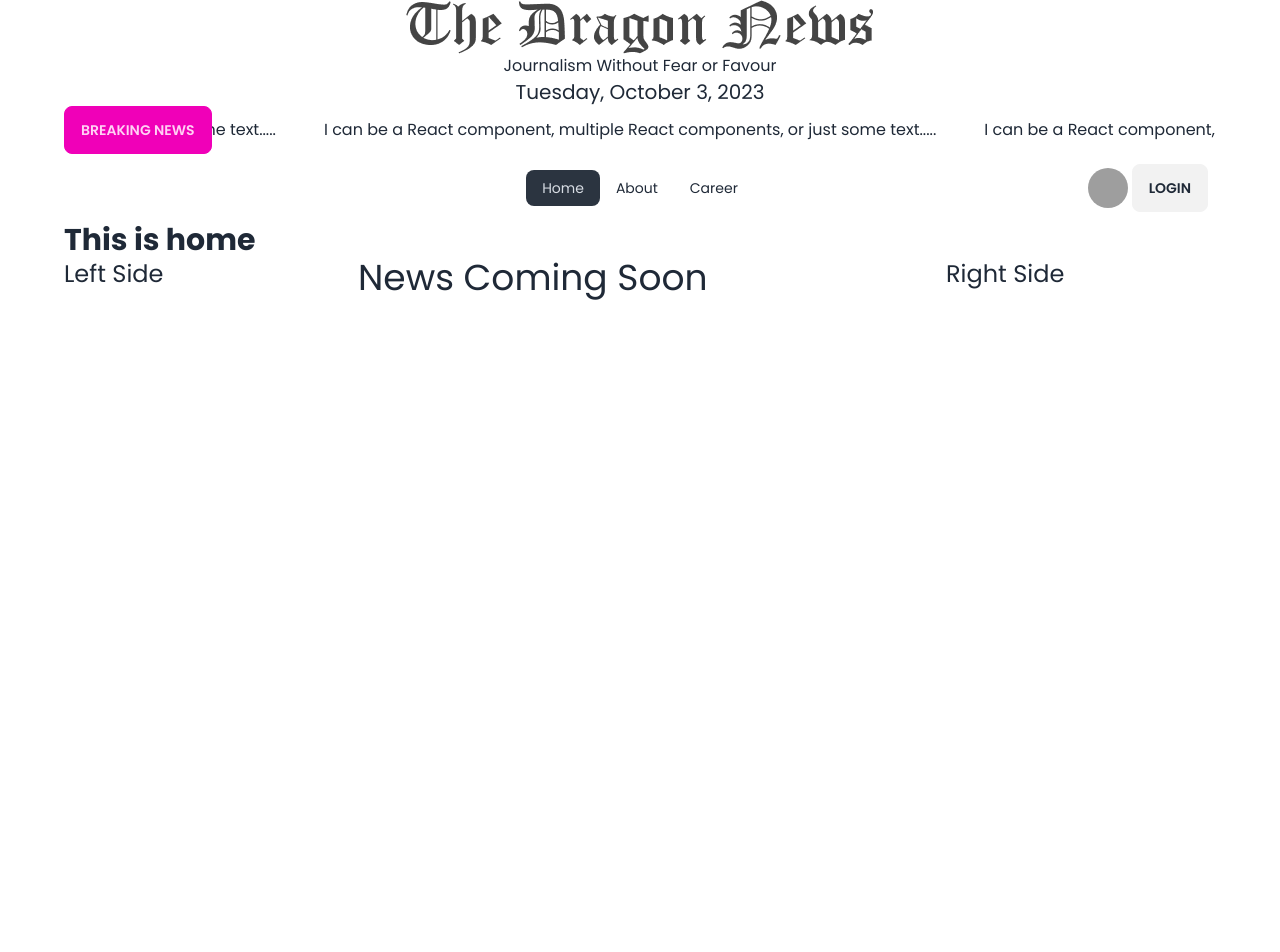
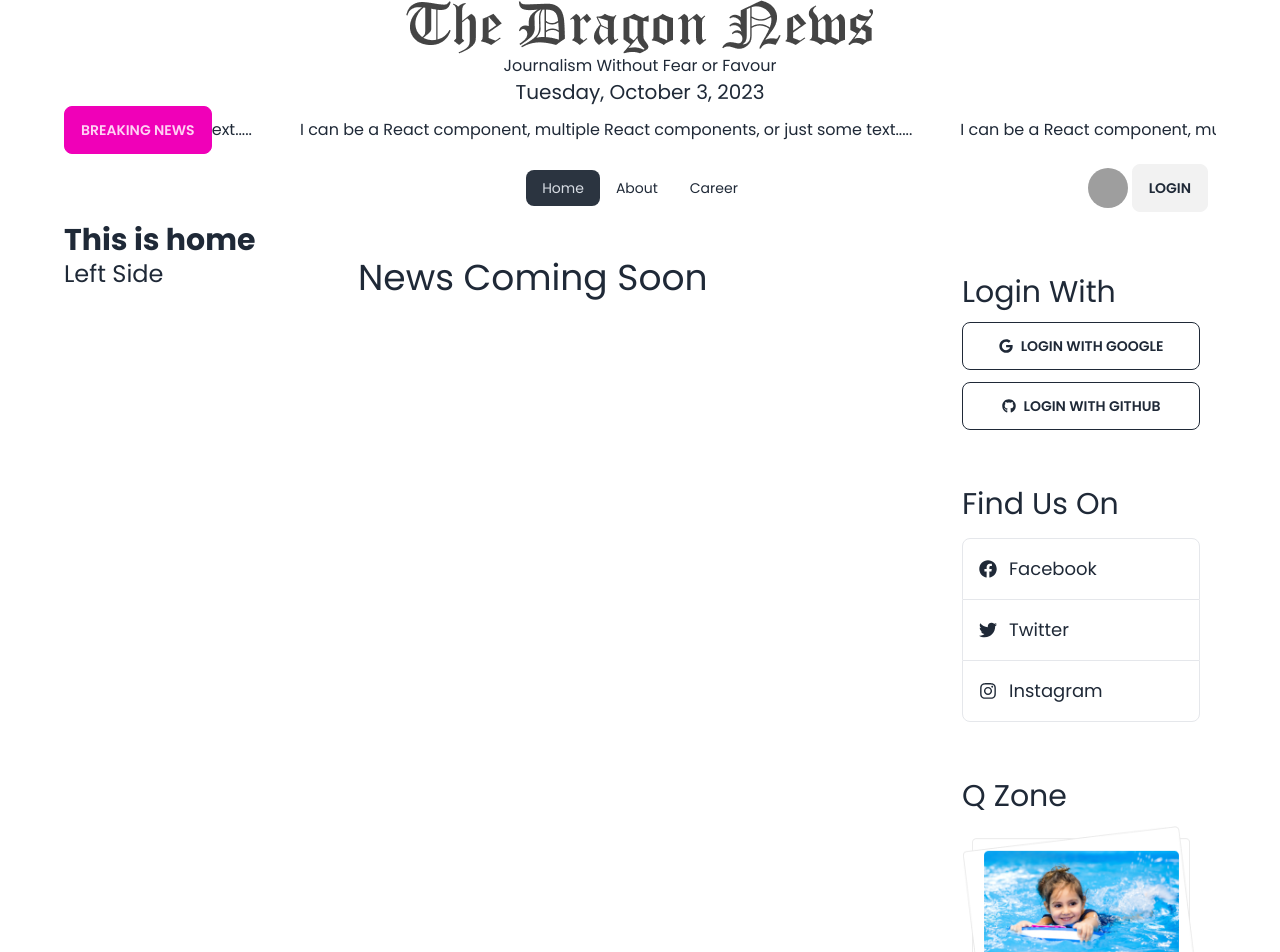
Before and after one commit to mahfuj80/React-Dragon-News-M9, a React (Vite) app: page / in a window 1280 px wide. Shown: the top 952 px of the page. Before the commit the page ends 800 px from the top, so only its background shows below. Built offline with nearby package versions, Linux system fonts and the light colour scheme; grey boxes are pictures that could not be loaded.

Commit message:
Right navigation and info with icons added

```diff
--- a/package.json
+++ b/package.json
@@ -17,6 +17,7 @@
     "react": "^18.2.0",
     "react-dom": "^18.2.0",
     "react-fast-marquee": "^1.6.1",
+    "react-icons": "^4.11.0",
     "react-router-dom": "^6.16.0",
     "sort-by": "^1.2.0"
   },
--- a/src/Pages/Shared/RightSideNav/RightSideNav.jsx
+++ b/src/Pages/Shared/RightSideNav/RightSideNav.jsx
@@ -1,7 +1,53 @@
+import {
+  FaFacebook,
+  FaGithub,
+  FaGoogle,
+  FaInstagram,
+  FaTwitter,
+} from 'react-icons/fa';
+import qZone1 from '../../../assets/qZone1.png';
+import qZone2 from '../../../assets/qZone2.png';
+import qZone3 from '../../../assets/qZone3.png';
 const RightSideNav = () => {
   return (
     <div>
-      <h2 className="text-2xl">Right Side</h2>
+      <div className="p-4 space-y-3 mb-6">
+        <h2 className="text-3xl">Login With</h2>
+        <button className="btn btn-outline w-full">
+          <FaGoogle></FaGoogle>Login with google
+        </button>
+        <button className="btn btn-outline w-full">
+          <FaGithub></FaGithub>Login with github
+        </button>
+      </div>
+      <div className="p-4 mb-6">
+        <h2 className="text-3xl mb-4">Find Us On</h2>
+        <a
+          className="p-4 flex text-lg items-center border rounded-t-lg"
+          href=""
+        >
+          <FaFacebook className="mr-3"></FaFacebook>
+          Facebook
+        </a>
+        <a className="p-4 flex text-lg items-center border-x" href="">
+          <FaTwitter className="mr-3"></FaTwitter>
+          Twitter
+        </a>
+        <a
+          className="p-4 flex text-lg items-center border rounded-b-lg"
+          href=""
+        >
+          <FaInstagram className="mr-3"></FaInstagram>
+          Instagram
+        </a>
+      </div>
+      {/* Q Zone */}
+      <div className="p-4 space-y-3 mb-6">
+        <h2 className="text-3xl">Q Zone</h2>
+        <img src={qZone1} alt="img" />
+        <img src={qZone2} alt="img" />
+        <img src={qZone3} alt="img" />
+      </div>
     </div>
   );
 };
```
Also changed, not shown: 1 other file (tests, documents, lock files or other folders).
